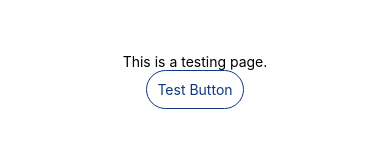
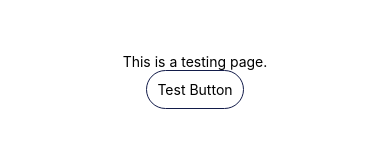
Before and after one commit to cornellh4i/MedExplain, a React Native app in the folder client/: screen / in a window 390 px wide. Shown: the part 341-488 px from the top of the page. Built offline with nearby package versions, Linux system fonts and the light colour scheme.

Commit message:
Folder cleanup before merge

```diff
--- a/client/components/Button/Button.tsx
+++ b/client/components/Button/Button.tsx
@@ -11,9 +11,9 @@ export default function Button({ label, onPress }: ButtonProps) {
       <TouchableOpacity
         onPress={onPress}
         activeOpacity={0.7}
-        className="border border-[#0F3682] p-[10px] rounded-[30px]"
+        className="border border-[#121B49] p-[10px] rounded-[30px]"
       >
-        <Text className="text-[#0F3682]">{label}</Text>
+        <Text className="text-black">{label}</Text>
       </TouchableOpacity>
     </View>
   );
```
